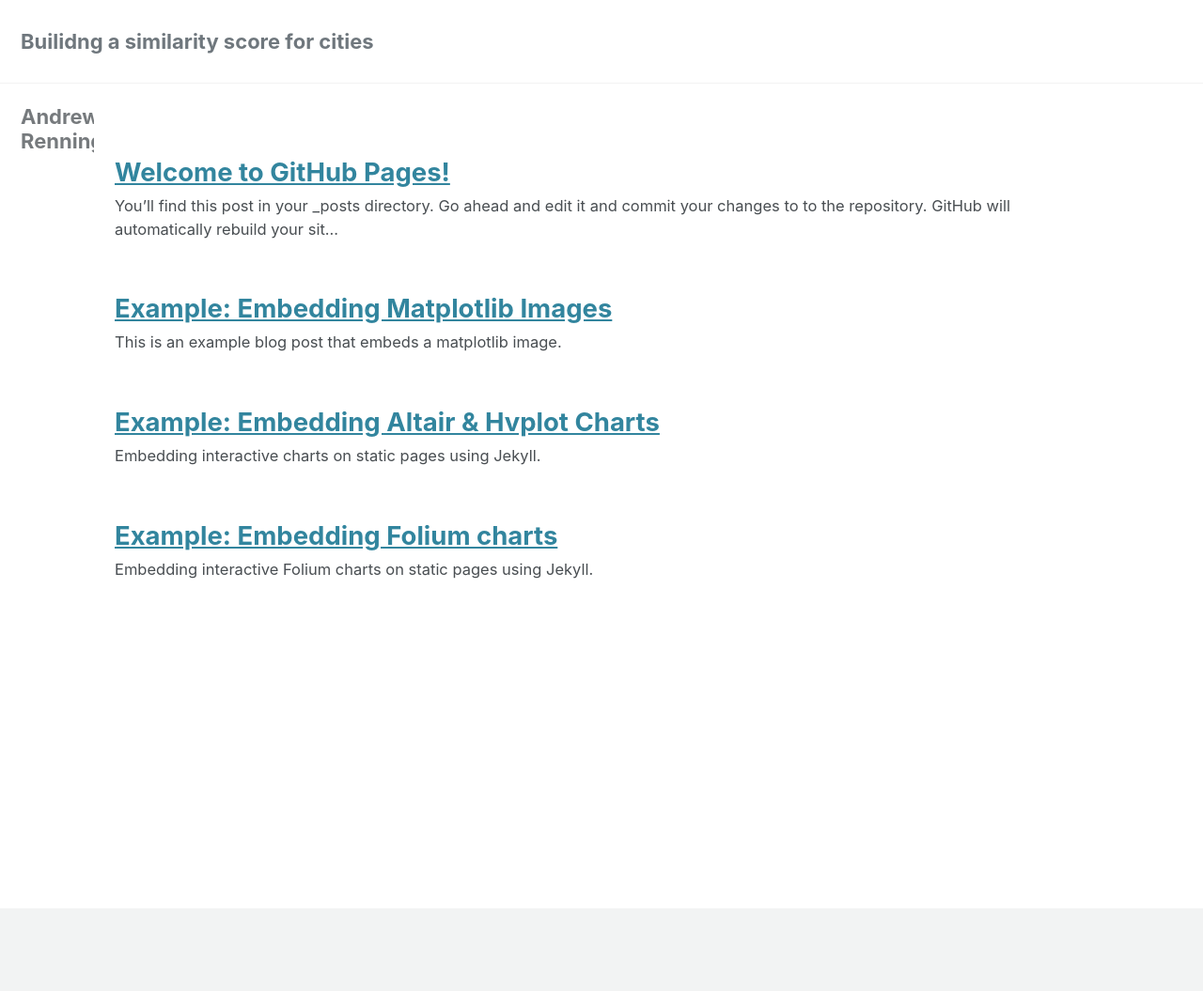
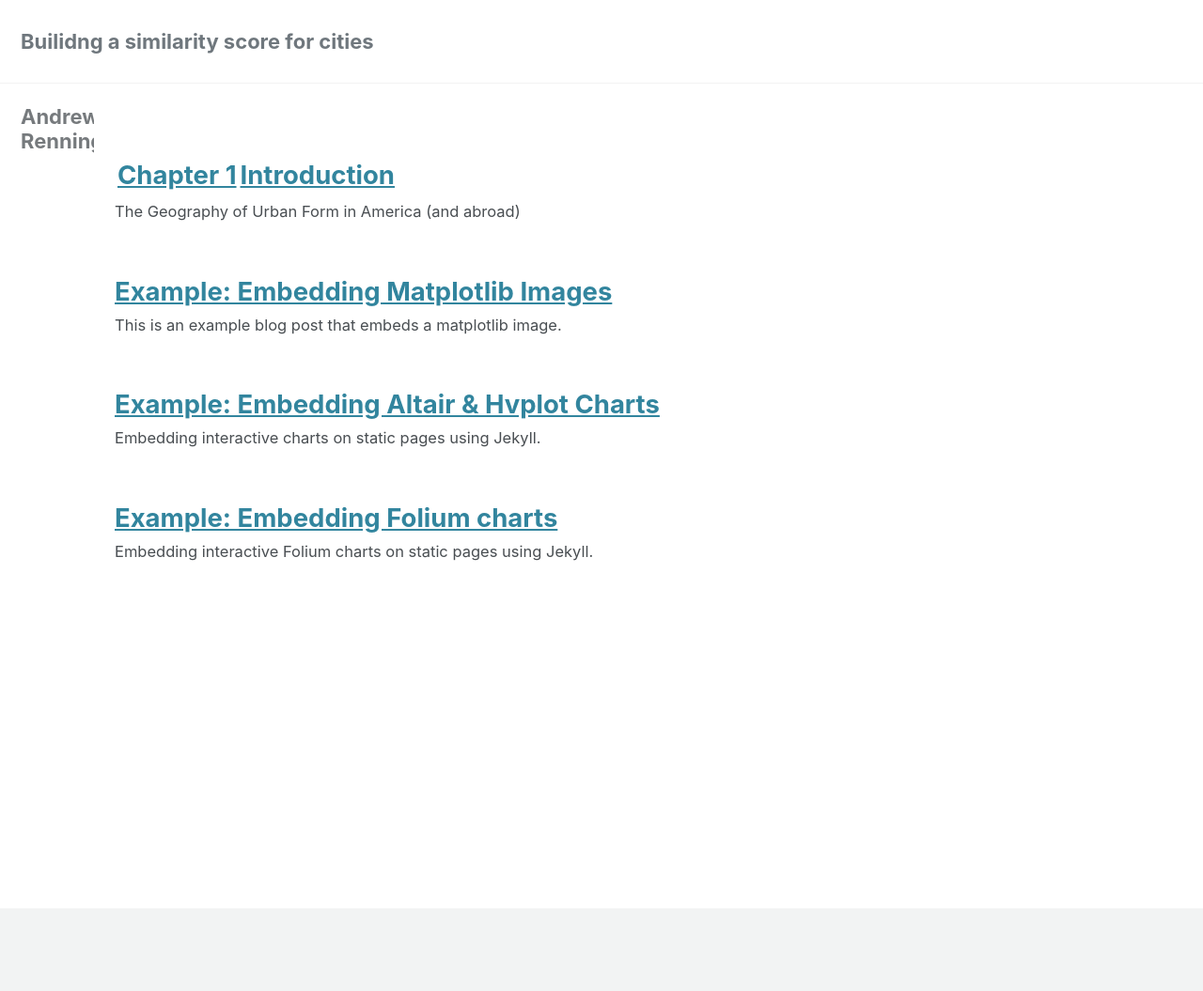
Before and after one commit to asrenninger/simcity, a Jekyll site: the page built from index.html, in a window 1280 px wide. Shown: the whole page at 94% size. Built offline with Jekyll 4.4.1, drawn with Linux system fonts in a browser that asks for light colours; cached includes are drawn as plain includes; nearby versions of some CDN libraries; a script that is not in the unit is left out; the list of posts is cut into pages by our own code; part of the change alters nothing that is shown.

Commit message:
chapter 1 update

````diff
--- a/_posts/2019-04-18-welcome-to-github-pages.md
+++ b/_posts/2019-04-18-welcome-to-github-pages.md
@@ -1,6 +1,6 @@
 ---
-title: "Welcome to GitHub Pages!"
-date: 2019-04-18T15:34:30-04:00
+title: "Chapter 1 | Introduction"
+date: 2020-12-01T00:00:00-00:00
 categories:
   - blog
 tags:
@@ -8,25 +8,63 @@ tags:
   - update
 ---
 
-You'll find this post in your `_posts` directory. Go ahead and edit it and commit your changes to to the repository. GitHub will automatically rebuild your site. Wait a few minutes and then refresh the site link to see the new changes. There are three main ways to make changes to your site:
+## The Geography of Urban Form in America (and abroad)
 
-- Edit files within your in the browser at GitHub.com
-- Use a third party GitHub content editor, like [Prose by Development Seed](https://prose.io).
-- Clone down your repository and make updates locally, then push them to your GitHub repository.
+In this project we use raster and vector data on the form of cities to compare urban core morphologies across America. To do this, we aggregate street networks, building footprints, vegetation and population from a combination of open source resources. The result is a similarity score for cities, focusing on extracts of downtowns, allowing users to compare built environments across the country, along with twin cluster analyses to build categories of these environs. Motivating this analysis is the desire for a better way of comparing the focal areas in cities—the area where tourists visit, workers commute, and residents go out. If we are going to relate cities to each other, we want to look at the core—in several senses of the word. This is difficult to distill in a replicable, codable manner; we choose a method here but there are doubtless many others.
 
-**To add new posts:** Add a file in the `_posts` directory that follows the convention `YYYY-MM-DD-name-of-post.ext` and includes the necessary front matter. Take a look at the source for this post to get an idea about how it works.
+1. [datasets](#datasets)
+2. [questions](#questions)
+3. [methods](#methods)
+4. [requirements](#requirements)
 
-Jekyll also offers powerful support for code snippets:
+## datasets
 
-```python
-def print_message(message):
-  print(message)
+The bulk of these data will come from **osm** via the **osmnx** interface. Building on [past](https://geoffboeing.com/2019/09/urban-street-network-orientation/) and [recent](https://geoffboeing.com/2020/11/off-grid-back-again/#more-5182) work from Geoff Boeing, I will determine if a city is flat or hilly, gridded or messy, dense or sparse, paved or planted, and how busy it gets at day and at night.
 
-print_message("Welcome to GitHub Pages")
-```
+#### Measures of Urban Form
+![](https://raw.githubusercontent.com/asrenninger/wrangling/master/viz/morphology.gif)
 
-Check out the [Jekyll docs][jekyll-docs] for more info on how to get the most out of Jekyll.
+I will also compute how repetitive a city using a measure called *fractal dimension*, which roughly captures how much a city at a given scale is like itself at another scale: does a city look the same if you take bigger or smaller tiles of it?
 
-[jekyll-docs]: https://jekyllrb.com/docs/home
-[jekyll-gh]: https://github.com/jekyll/jekyll
-[jekyll-talk]: https://talk.jekyllrb.com/
+#### Fractal Dimension by Buildings and Streets
+![](https://raw.githubusercontent.com/asrenninger/wrangling/master/viz/fractal-dimension.png)
+
+[Oak Ridge National Laboratory](https://geoplatform.maps.arcgis.com/home/item.html?id=e431a6410145450aa56606568345765b) provides information on daytime and nighttime population at a resolution of 100 meters, which we can use to estimate how busy an area is—and whether or not people are concentrated on a few pixels or many, which also helps describe the character of an area.
+
+#### Day-Night Variations
+![](https://raw.githubusercontent.com/asrenninger/wrangling/master/viz/spikes.gif)
+
+Finally, [Google](https://developers.google.com/earth-engine/datasets) provides access to remote sensing data via its `earth engine` library. We use this interface to perform zonal statistics on satellite images in the cloud before exporting tabular data. This critically saves memory and allows us to perform computations across the country without committing rasters that size to working memory.
+
+## questions
+
+The question we are trying to answer is how much variation is there across "Downtown America" and what patterns occur regardless of the state or region? Which cities are similar and which are different? We create a similarity score for urban cores, associating each city with others by the character its built environment, in order to relate cities to each other, along with clustering processes to group cities together. Clustering, including k-means and hierarchical, provide a way checking the robustness of our similarity score: deviations between techniques signal less certainty in these relationships.
+
+## methods
+
+We scrape data on cities in the United States from [wikipedia](https://en.wikipedia.org/wiki/List_of_United_States_cities_by_population) and estimate the downtown by geocoding for "City Hall" in each city name—so a query would be "City Hall, City of New York, New York, USA". Most mapping and geocoding services fail with such vague language (MapBox and OpenStreetMap struggled in tests), so we use Google Maps.
+
+#### cities
+![](https://raw.githubusercontent.com/asrenninger/wrangling/master/viz/context.png)
+
+With coordinates for each city hall, we use `osmnx` to select features within a given radius from them. With streets and buildings along with remote sensing data for each downtown (as I define it), we then perform a series of calculations to assess the form.
+
+These include (though possibly more):
++ Fractal dimension
++ Network entropy
++ Mean building size
++ Street gradient
++ Node density
++ Mean edge length
++ Daytime/Nighttime population
++ Vegetation index
+
+In total, we gather 32 indcators of urban form, with minimum, maximum, and mean or median in several categories expanding the list from above. Not all of these are valuable in this analysis—and we attempt to reduce dimensionality in our data by aggregating variables—but they constitute a dataset that may be valuable for future studies.[^1]
+
+The last variable is **grid index**, which comes from a [recent paper](https://osf.io/preprints/socarxiv/t9um6/) by Geoff Boeing; it combines the proportion of intersections that are four-way, the circuity of streets, and orientation entropy of streets—how much variation is there in its bearings, between all streets on a single axis and no streets sharing an axis. We replicate his construction using the same measures and similar techniques from his paper, taking the geometry mean of these variables (after scaling) to produce a single index.
+
+Finally, we use clustering analysis to make sense of the relationships between cities, with k-means to understand broad groups and hierarchical to understand narrow dyads or triads. The similarity score uses a k-nearest neighbors distance calculation, borrowing from sports analytics, allowing us to make tables of first, second, and third most similar cities for any given city. Cities that are closest together in a multidimensional space are more similar; cities farthest away are less similar.
+
+The result is a series of insights into how similarity is distributed across the country and how similarity clusters among both class and location. We find that that many large cities in America like Philadelphia, Chicago and New York—cities on grids, with large commuter populations—are similar by these measures, and that cities like Denver and Boise are also related. The most dissimilary city in America, according to this similarity score and affirmed by hierarchical dendrogram, is Phoenix.
+
+[^1]: Note that because we are taking tiles of fixed area at each point, many of the above variables are already functionally scaled—the number of nodes and edges are also those number per 2000 * 2000 meter cell.
````
